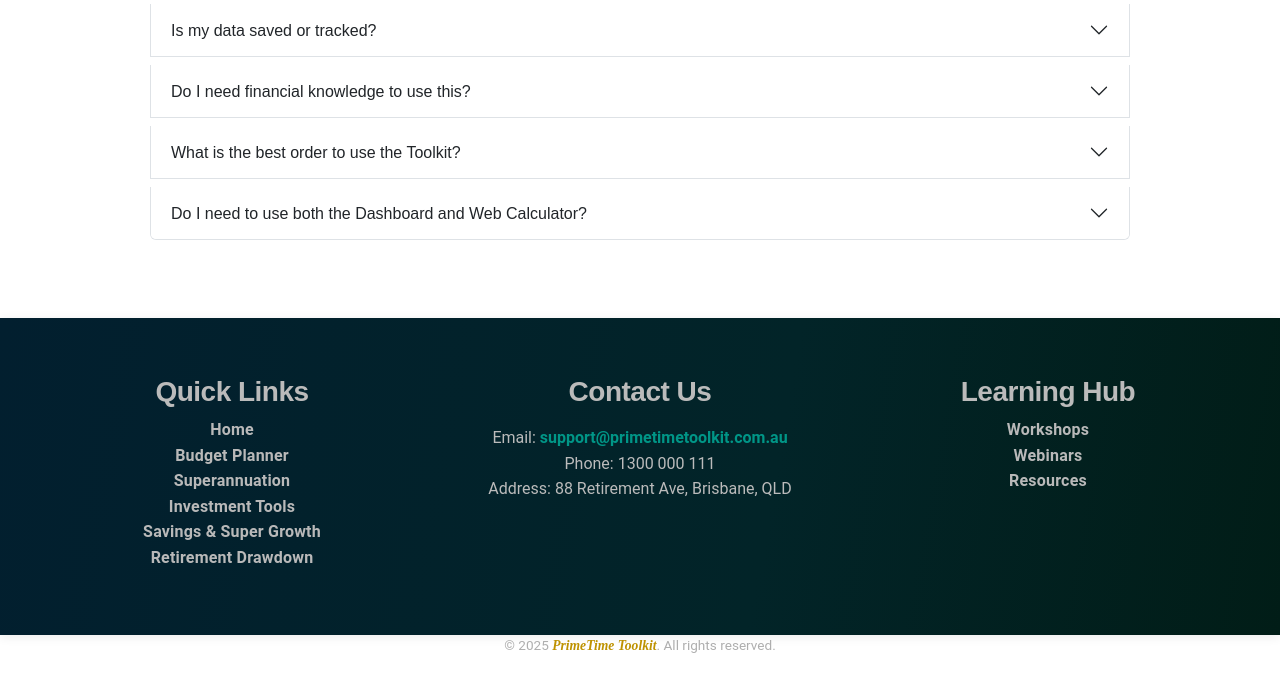
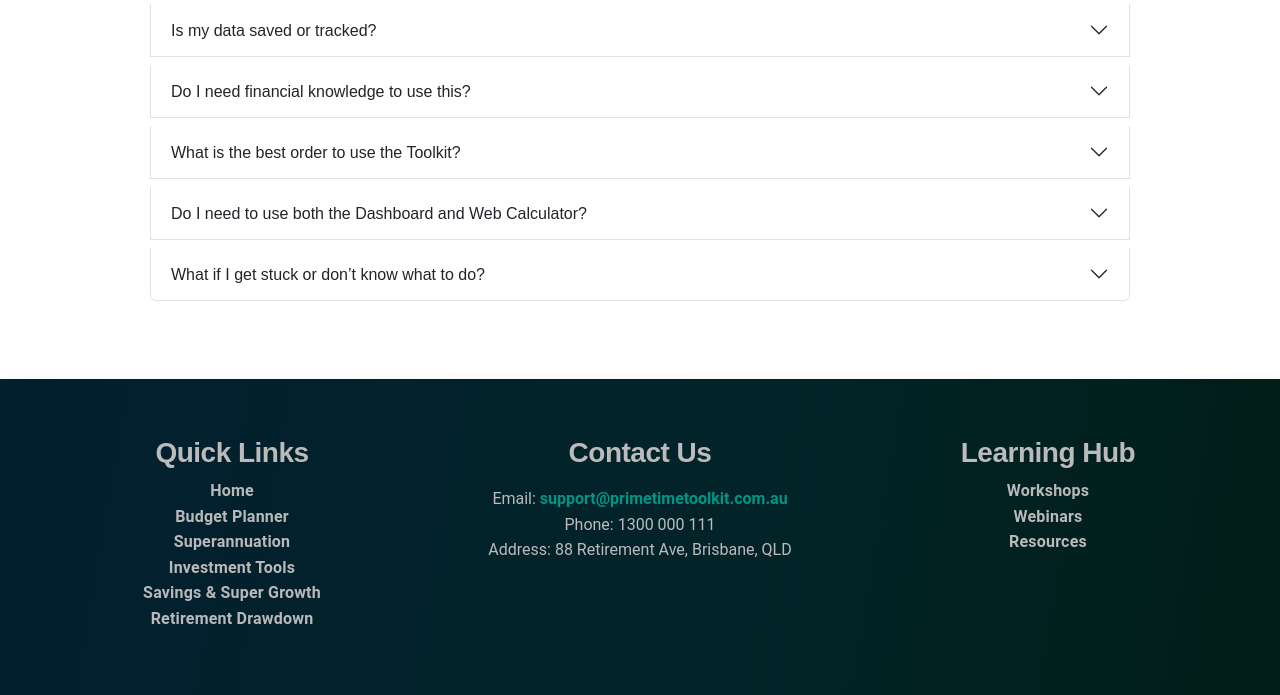
Before and after one commit to katharinalisa/T362, a Flask app: template primetime_toolkit/templates/learninghub.html in a window 1280 px wide. Shown: the part 4304-4999 px from the top of the page. Before the commit the page ends 4957 px from the top, so only its background shows below. Run offline with Flask 3, Linux system fonts and the light colour scheme; the template is opened without the code that fills it, so the values that code supplies are empty; parts of the project's set-up code (start-up, migrations or seed data) failed here and were passed over.

Commit message:
Update learninghub.html

```diff
--- a/primetime_toolkit/templates/learninghub.html
+++ b/primetime_toolkit/templates/learninghub.html
@@ -248,6 +248,17 @@
           </div>
         </div>
       </div>
+
+      <div class="accordion-item mt-2">
+        <h2 class="accordion-header" id="fq8h">
+          <button class="accordion-button collapsed" type="button" data-bs-toggle="collapse" data-bs-target="#fq8">What if I get stuck or don’t know what to do?</button>
+        </h2>
+        <div id="fq8" class="accordion-collapse collapse" data-bs-parent="#faqAcc">
+          <div class="accordion-body">
+            No worries! You can ask our friendly chatbot, <strong>PrimePal</strong>, for help. Just click the chat icon in the corner of your screen and type your question. PrimePal is here to guide you through the Toolkit, explain features, or answer common questions anytime you need support.
+          </div>
+        </div>
+      </div>
     </div>
   </div>
 </section>
```
